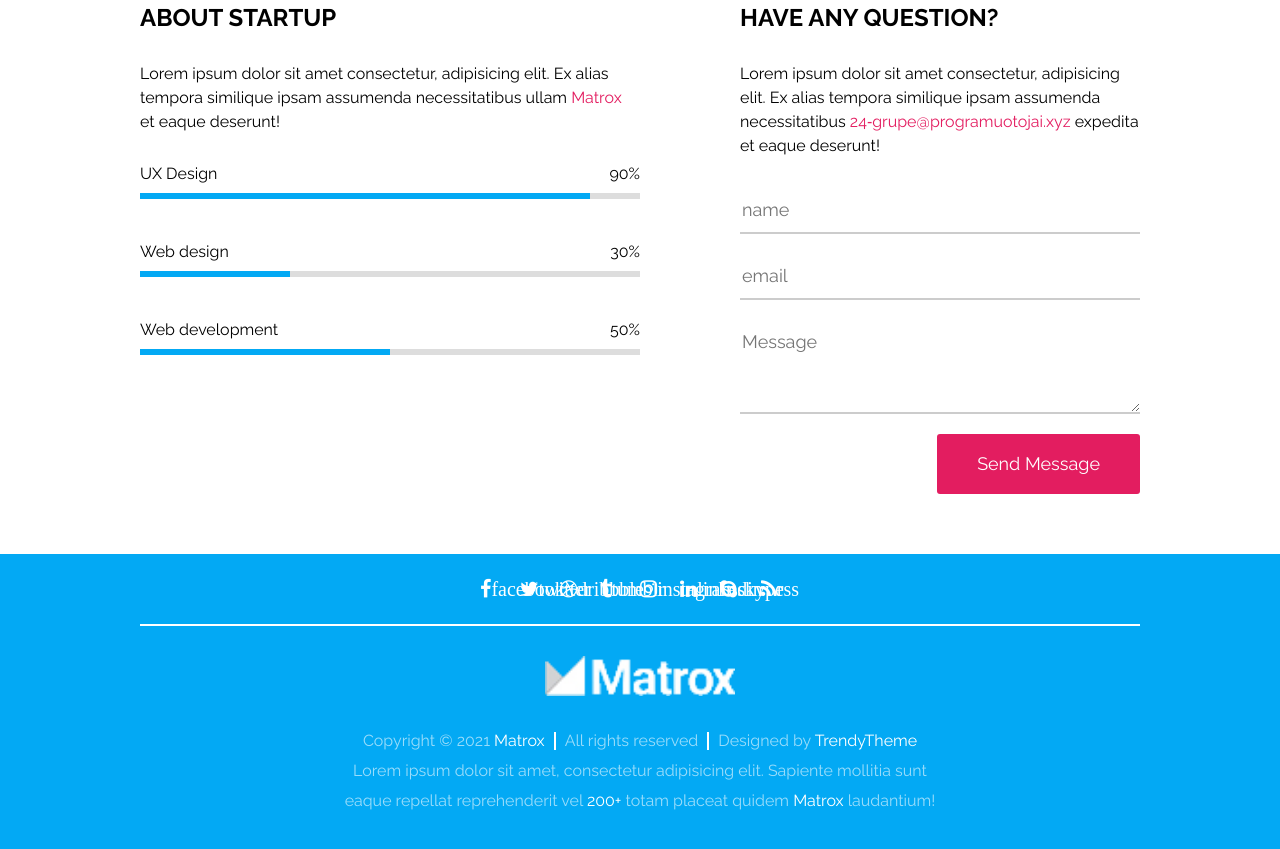
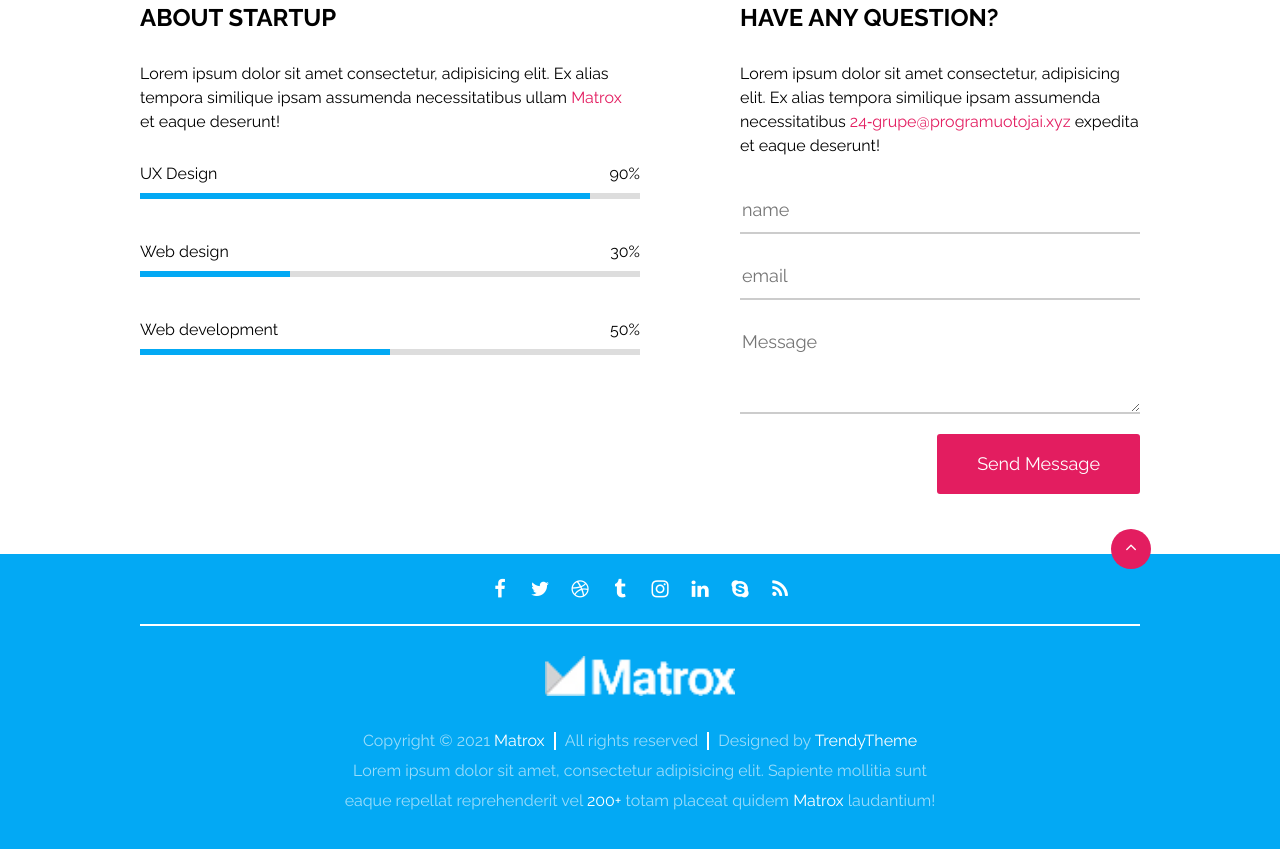
Before and after one commit to oswiux/Coming-soon, a plain HTML site: page index.html in a window 1280 px wide. Shown: the part 857-1706 px from the top of the page. Drawn offline with Linux system fonts and the light colour scheme.

Commit message:
smooth top up

```diff
--- a/css/button.css
+++ b/css/button.css
@@ -3,6 +3,7 @@
     padding: 20px 40px;
     font-size: 18px;
     line-height: 20px;
+    text-align: center;
     border-radius: 3px;
     background-color: var(--secondary-color);
     color: #fff;
@@ -12,3 +13,11 @@
 .btn:hover {
     background-color: var(--secondary-color-dark);
 }
+.btn.fa{
+    font-size: 26;
+    padding: 0;
+    height: 40px;
+    width: 40px;
+    line-height: 36px;
+    border-radius: 50%;
+}
--- a/css/custom.css
+++ b/css/custom.css
@@ -118,17 +118,31 @@ footer.container {
   color: #fff9;
   padding-top: 0;
 }
+.container > .back-to-top {
+  position: relative;
+}
+.container > .back-to-top > .btn {
+position: absolute;
+top: -25px;
+right: -11px;
+}
+
 .container > .socials {
   padding: 15px 0;
   border-bottom: 2px solid #fff;
 }
 .socials > .fa {
   width: 40px;
+  height: 40px;
   line-height: 40px;
-  font-size: 20px;
+  font-size: 0px;
   color: #fff;
   border-radius: 50%;
   transition: all 0.5s;
+}
+.socials > .fa::before {
+  font-size: 20px;
+
 }
 .socials > .fa:hover {
   background-color: #fff;
@@ -177,7 +191,10 @@ footer > .short-row > p {
   width: 100%;
 }
 
-@media (max-width: 700px) {
+@media (max-width: 680px) {
+  .container > .back-to-top {
+    display: none;
+  }
   .bottom-texts {
     flex-direction: column;
   }
--- a/css/layout.css
+++ b/css/layout.css
@@ -1,16 +1,19 @@
 .container {
     display: inline-block;
     width: 100%;
+    float: left;
     padding: 60px 0;
 }
 .container > .row {
     display: inline-block;
     width: 1000px;
+    float: left;
     margin: 0 calc(50% - 500px);
 }
 .container > .short-row {
     display: inline-block;
     width: 600px;
+    float: left;
     margin: 0 calc(50% - 300px);
 }
 
--- a/css/reset.css
+++ b/css/reset.css
@@ -1,3 +1,7 @@
+html{
+    scroll-behavior: smooth;
+}
+
 body,
 body * {
     margin: 0;
--- a/index.html
+++ b/index.html
@@ -52,7 +52,7 @@
       </div>
     </section>
 
-    <main class="container">
+    <main id="main" class="container">
       <div class="row">
         <div class="left-column">
           <h2 class="block-title">About startup</h2>
@@ -99,7 +99,10 @@
       </div>
     </main>
 
-    <footer class="container bg-main">
+    <footer id="footer" class="container bg-main">
+        <div class="row back-to-top">
+            <a href="#" class="btn fa fa-angle-up"></a>
+        </div>
       <div class="row socials"></div>
       <div class="short-row">
         <img class="footer-logo" src="./img/logo-white.png" alt="Footer logo" />
```
